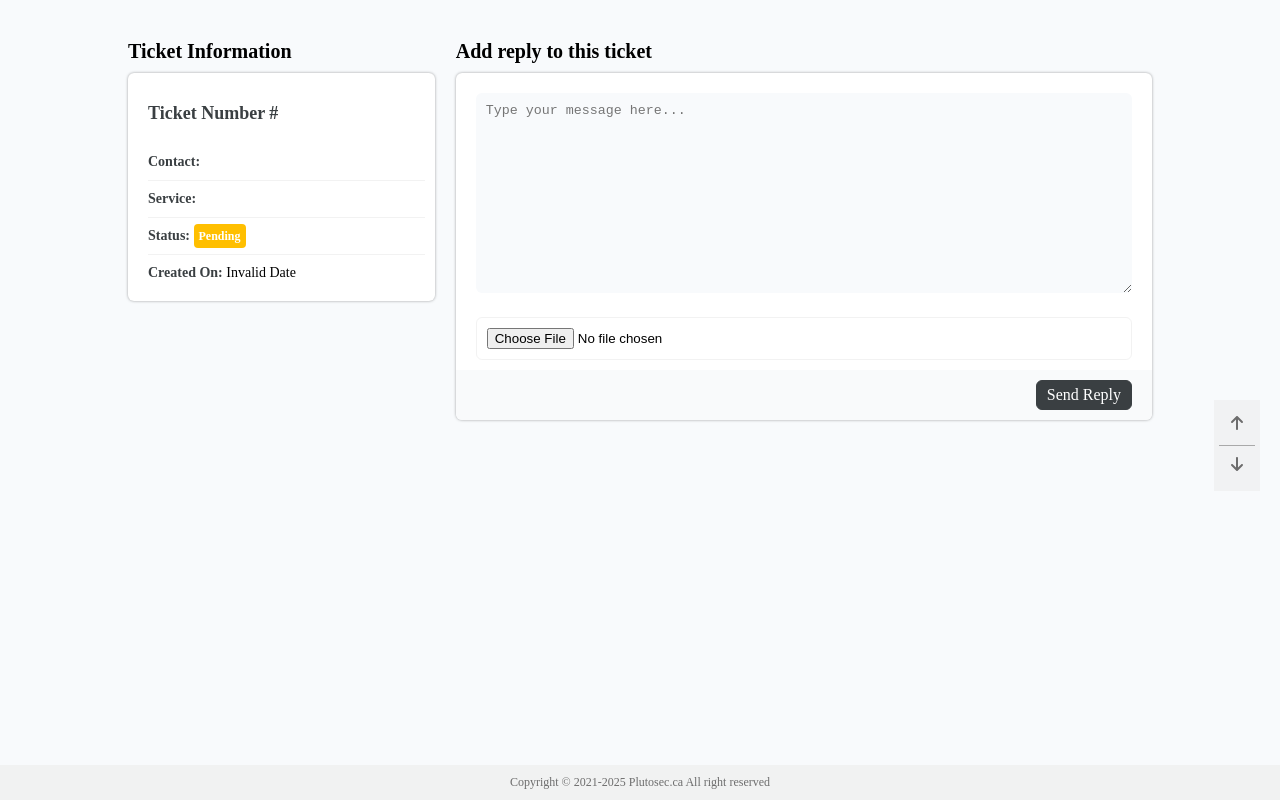
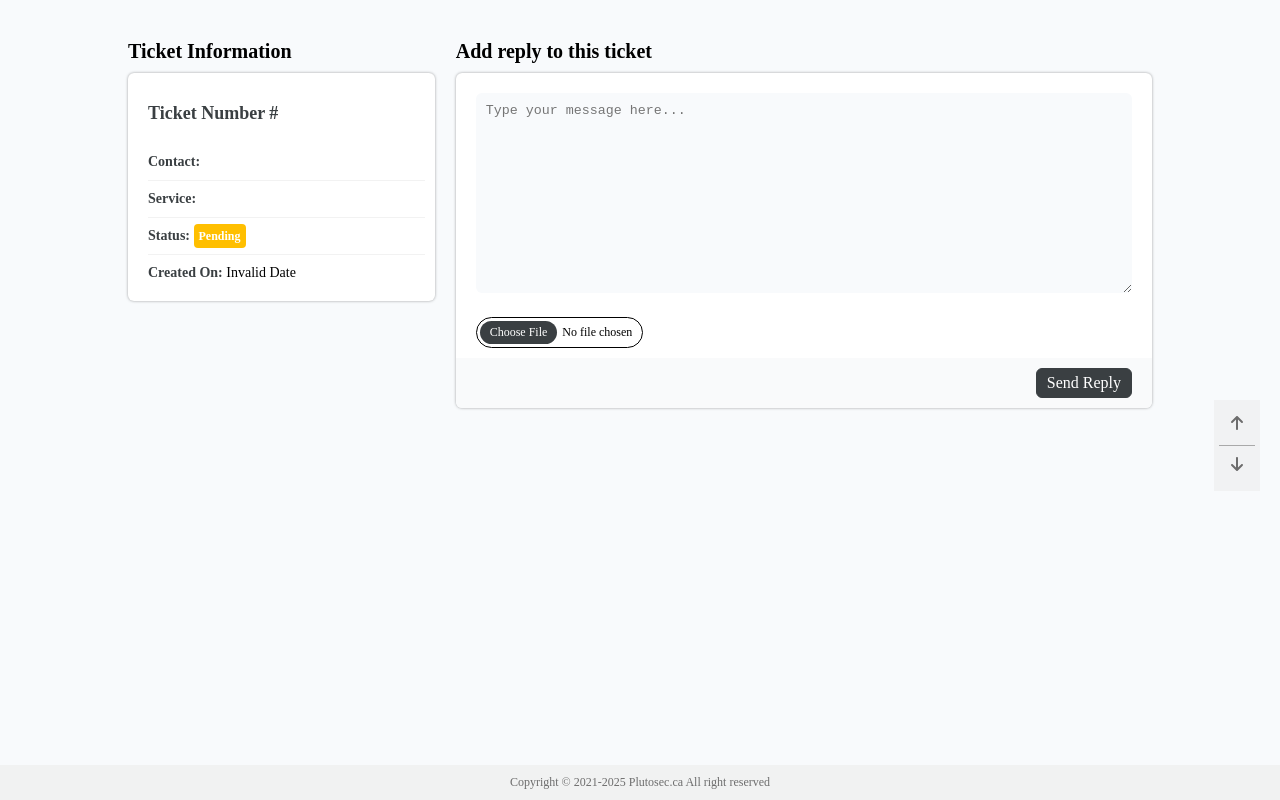
Before and after one commit to theusmansarwar/ticketing-system, a React (Create React App) app: page /ticket/1 in a window 1280 px wide. Built offline with nearby package versions, Linux system fonts and the light colour scheme; no server answers.

Commit message:
updated files

```diff
--- a/src/pages/chat/Admin.jsx
+++ b/src/pages/chat/Admin.jsx
@@ -3,12 +3,12 @@ import "./Chat.css";
 import { MdClose } from "react-icons/md";
 import FileMessage from "../../components/file/FileMessage";
 
-import { FaArrowUp, FaArrowDown  } from "react-icons/fa6";
+import { FaArrowUp, FaArrowDown } from "react-icons/fa6";
 import { useParams } from "react-router-dom";
 import { fetchTicket } from "../../DAL/fetch";
 import { formatDate } from "../../utils/formatDate";
 import { createMessage } from "../../DAL/create";
-import logo from '../../Accets/logo4.png'
+import logo from "../../Accets/logo4.png";
 import { FaChevronDown, FaChevronUp } from "react-icons/fa";
 const Admin = () => {
   const { ticket_id } = useParams();
@@ -52,13 +52,12 @@ const Admin = () => {
     scrollToBottom();
   }, [messages, ticketData]);
 
-
   const scrollToTop = () => {
-    topRef.current?.scrollIntoView({ behavior: 'smooth' });
+    topRef.current?.scrollIntoView({ behavior: "smooth" });
   };
 
   const scrollToBottom = () => {
-    bottomRef.current?.scrollIntoView({ behavior: 'smooth' });
+    bottomRef.current?.scrollIntoView({ behavior: "smooth" });
   };
   const handleFileChange = (event) => {
     const file = event.target.files[0];
@@ -122,7 +121,6 @@ const Admin = () => {
           <div ref={topRef} />
           <p className="Heading">Ticket Information</p>
           <div className="chat-header">
-
             {/* <img src={logo}/> */}
             <div className="header-left">
               <strong>Ticket Number #{ticketData?.ticketNO}</strong>
@@ -140,13 +138,13 @@ const Admin = () => {
                 <span>Status: </span>
                 <span
                   style={{
-                color:"white",
+                    color: "white",
 
                     background: ticketData?.status ? "blue" : "	#FFBF00",
                     padding: "5px",
                     minWidth: "100px",
                     borderRadius: "4px",
-                  fontSize:"12px"
+                    fontSize: "12px",
                   }}
                 >
                   {ticketData?.status ? "Answered" : "Pending"}
@@ -167,8 +165,20 @@ const Admin = () => {
               value={messageInput}
               onChange={(e) => setMessageInput(e.target.value)}
             />
-          <div className="file-input">
-            <input type="file" ref={fileInputRef} onChange={handleFileChange} />
+            <div className="file-input-wrapper">
+              <input
+                type="file"
+                id="customFile"
+                ref={fileInputRef}
+                onChange={handleFileChange}
+                style={{ display: "none" }}
+              />
+              <label htmlFor="customFile" className="custom-file-label">
+                Choose File
+              </label>
+              <span className="file-name">
+                {selectedFile ? selectedFile.name : "No file chosen"}
+              </span>
 
               {selectedFile && (
                 <div className="cancel-btn" onClick={handleRemoveFile}>
@@ -262,10 +272,16 @@ const Admin = () => {
         </div>
       </div>
       <div className="navigationbtn">
-        <div className="top-btn" onClick={scrollToTop}><FaArrowUp/></div>
-        <div className="bottom-btn" onClick={scrollToBottom}><FaArrowDown /></div>
+        <div className="top-btn" onClick={scrollToTop}>
+          <FaArrowUp />
         </div>
-     <div className="footer">Copyright © 2021-2025 Plutosec.ca All right reserved</div>
+        <div className="bottom-btn" onClick={scrollToBottom}>
+          <FaArrowDown />
+        </div>
+      </div>
+      <div className="footer">
+        Copyright © 2021-2025 Plutosec.ca All right reserved
+      </div>
     </>
   );
 };
--- a/src/pages/chat/Chat.css
+++ b/src/pages/chat/Chat.css
@@ -4,61 +4,57 @@
   justify-content: space-between;
   gap: 2%;
   padding: 0px 10%;
-
 }
 .chat-header-area {
   width: 30%;
 }
-.navigationbtn{
+.navigationbtn {
   position: fixed;
   right: 20px;
   top: 50%;
   bottom: 50%;
-background-color:rgba(237, 237, 237, 0.619) ;
+  background-color: rgba(237, 237, 237, 0.619);
   padding: 5px;
   height: fit-content;
-
 }
-.top-btn{
+.top-btn {
   padding: 10px;
-  border-bottom: 1px solid rgb(169, 169, 169) ;
+  border-bottom: 1px solid rgb(169, 169, 169);
   color: rgb(109, 109, 109);
 }
-.bottom-btn{
+.bottom-btn {
   padding: 10px;
   color: rgb(109, 109, 109);
 }
 .bottom-btn:hover,
-.top-btn:hover{
+.top-btn:hover {
   color: black;
   cursor: pointer;
 }
 
-.footer{
+.footer {
   width: 100%;
   padding: 10px;
-    background-color:rgba(237, 237, 237, 0.619);
+  background-color: rgba(237, 237, 237, 0.619);
   color: rgb(109, 109, 109);
   text-align: center;
   font-size: 12px;
   position: absolute;
   bottom: 0;
-
 }
-.chat-header{
+.chat-header {
   background-color: white;
   width: 100%;
   height: fit-content;
 
   gap: 30px;
 
-
   z-index: 5;
   padding: 10px;
   box-shadow: var(--default-box-shadow);
   border-radius: var(--default-border-radius);
 }
-.chat-header .header-left{
+.chat-header .header-left {
   width: 100%;
   text-align: left;
   margin: 20px 10px;
@@ -67,10 +63,8 @@ margin: 20px 10px;
   color: var(--background-color);
   font-size: 18px;
   font-weight: 700;
-
-
 }
-.chat-header img{
+.chat-header img {
   width: 70%;
   display: flex;
   align-self: center;
@@ -83,13 +77,12 @@ font-weight: 700;
 }
 .chat-header .header-right p {
   color: rgb(0, 0, 0);
-  font-size:14px;
+  font-size: 14px;
   padding: 10px 0px;
   border-bottom: 1px solid rgba(219, 219, 219, 0.352);
 }
-.chat-header .header-right p:last-child{
+.chat-header .header-right p:last-child {
   border: none;
-
 }
 .chat-header .header-right p span {
   color: var(--background-color);
@@ -104,7 +97,7 @@ font-weight: 700;
   align-items: center;
   margin-bottom: 40px;
 }
-.chat-send-section{
+.chat-send-section {
   width: 100%;
   margin-bottom: 20px;
   background-color: white;
@@ -120,30 +113,29 @@ font-weight: 700;
   width: calc(100% - 40px);
   padding: 10px;
   border-radius: var(--default-border-radius);
-  margin:20px;
+  margin: 20px;
 
   height: 200px;
- resize: vertical;          /* Allow vertical resize only */
-  overflow-x: hidden;        /* Hide horizontal scrollbar if any */
+  resize: vertical; /* Allow vertical resize only */
+  overflow-x: hidden; /* Hide horizontal scrollbar if any */
   box-sizing: border-box;
 }
 .chat-send-section .btn-area {
-
-  background-color:rgba(249, 250, 251);
+  background-color: rgba(249, 250, 251);
 
   padding: 10px 20px;
   border-bottom-right-radius: var(--default-border-radius);
   border-bottom-left-radius: var(--default-border-radius);
   margin-top: 10px;
 }
-.Heading{
+.Heading {
   width: 100%;
   font-size: 20px;
   margin-top: 40px;
   margin-bottom: 10px;
   font-weight: 700;
 }
-.chat-send-section .btn-area .send-btn{
+.chat-send-section .btn-area .send-btn {
   background-color: var(--background-color);
 
   width: fit-content;
@@ -161,34 +153,32 @@ font-weight: 700;
   background-color: transparent;
   cursor: pointer;
 }
-.showmore-btn-area{
+.showmore-btn-area {
   padding-top: 50px;
   margin-top: -100px;
   margin-left: -20px;
   margin-right: -20px;
   padding-bottom: 20px;
-  background:linear-gradient(to top , rgba(249, 250, 251), #f2eafa92);
+  background: linear-gradient(to top, rgba(249, 250, 251), #f2eafa92);
   display: flex;
   justify-content: center;
 }
-.showmore-btn-area.expanded{
-
+.showmore-btn-area.expanded {
   margin: 0%;
   padding: 0%;
-  background:none;
-
+  background: none;
 }
-.dropbtn{
+.dropbtn {
   display: flex;
   align-items: center;
 }
-.showmore-btn-area.closed{
+.showmore-btn-area.closed {
   padding-top: 50px;
   margin-top: -100px;
   margin-left: -20px;
   margin-right: -20px;
   padding-bottom: 20px;
-  background:linear-gradient(to top , rgba(249, 250, 251), #ffffff92);
+  background: linear-gradient(to top, rgba(249, 250, 251), #ffffff92);
   display: flex;
   justify-content: center;
 }
@@ -203,25 +193,37 @@ padding: 0%;
   z-index: 5;
   box-shadow: var(--default-box-shadow);
 
-  max-width: 100%;               /* Prevent going outside container */
-  white-space: pre-wrap;         /* Allow wrapping in <pre> */
+  max-width: 100%; /* Prevent going outside container */
+  white-space: pre-wrap; /* Allow wrapping in <pre> */
   word-wrap: break-word;
 }
-.file-input{
-  display: flex;
+
+.file-input-wrapper {
   width: calc(100% - 40px);
   margin: 0px 20px;
-   padding: 10px;
-   border-radius: var(--default-border-radius);
-   border: 1px solid rgba(219, 219, 219, 0.352);
+  display: flex;
   align-items: center;
+  gap: 5px;
+  border: 1px solid black;
+  border-radius: 25px;
+  padding: 3px 10px 3px 3px  ;
+  width: fit-content;
 }
-.file-input input{
-  width: fit-content;
-  max-width: 300px;
 
+.custom-file-label {
+  background-color: var(--background-color);
+  color: white;
+  padding: 4px 10px;
+  border-radius: 25px;
+  cursor: pointer;
+  font-size: 12px;
 }
-.cancel-btn{
+
+.file-name {
+  font-size: 12px;
+  color: black;
+}
+.cancel-btn {
   background-color: red;
   color: white;
 
@@ -233,21 +235,21 @@ padding: 0%;
   justify-content: center;
   cursor: pointer;
 }
-.message-area{
+.message-area {
   font-size: 14px;
   display: flex;
   width: 100%;
-  gap:2%
+  gap: 2%;
 }
-.message-area .sender-name{
+.message-area .sender-name {
   width: 25%;
-border-right: 2px solid rgba(219, 219, 219, 0.449) ;
+  border-right: 2px solid rgba(219, 219, 219, 0.449);
   height: fit-content;
   padding: 10px 5px;
   font-weight: 700;
   font-size: 14px;
 }
-.message-area .sender-msg{
+.message-area .sender-msg {
   width: 73%;
   padding-bottom: 20px;
   font-size: 14px;
@@ -264,14 +266,13 @@ background-color: var(--background-color2);
   color: rgb(109, 109, 109);
 
   font-size: 12px;
-  background-color:rgba(249, 250, 251);
+  background-color: rgba(249, 250, 251);
   margin-left: -20px;
   margin-right: -20px;
   padding: 10px;
   border-bottom-left-radius: var(--default-border-radius);
   border-bottom-right-radius: var(--default-border-radius);
 }
-
 
 @media (max-width: 900px) {
   .chat-container {
@@ -280,9 +281,8 @@ background-color: var(--background-color2);
     flex-direction: column;
     justify-content: flex-start;
     padding: 0px 2%;
-
   }
-  .Heading{
+  .Heading {
     width: 100%;
     font-size: 20px;
     margin-top: 30px;
@@ -290,33 +290,28 @@ margin-bottom: 10px;
     font-weight: 700;
     text-align: center;
   }
-  .message-area{
+  .message-area {
     flex-direction: column;
-
   }
   .chat-send-section textarea {
-
     width: 94%;
 
-  margin:3%;
+    margin: 3%;
     margin-bottom: 0%;
     height: 100px;
-
   }
-.message-area .sender-name{
+  .message-area .sender-name {
     width: 100%;
     border-right: none;
     margin-bottom: 10px;
     padding-top: 0%;
-border-bottom: 2px solid rgba(219, 219, 219, 0.449) ;
-
+    border-bottom: 2px solid rgba(219, 219, 219, 0.449);
   }
-.message-area .sender-msg{
-width:100%;
+  .message-area .sender-msg {
+    width: 100%;
     padding-bottom: 20px;
-
   }
-.chat-header-area{
+  .chat-header-area {
     width: 100%;
   }
   .chat-header {
@@ -336,7 +331,7 @@ padding-bottom: 20px;
     padding-top: 0%;
     border: none;
   }
-.chat-header .header-left{
+  .chat-header .header-left {
     width: 100%;
     text-align: center;
     margin-top: 10px;
@@ -347,7 +342,6 @@ margin-bottom: 0%;
     margin-top: 0px;
   }
 
-
   .file-name {
     max-width: 80%;
   }
@@ -356,19 +350,16 @@ margin-top: 0px;
     margin: 3%;
     margin-bottom: 0%;
   }
-  .file-input input{
+  .file-input input {
     width: fit-content;
     max-width: 250px;
-
-
   }
 
   .bottom-btn,
-.top-btn{
+  .top-btn {
     padding: 5px;
   }
-.navigationbtn{
+  .navigationbtn {
     display: none;
-
   }
 }
--- a/src/pages/chat/Chat.jsx
+++ b/src/pages/chat/Chat.jsx
@@ -167,12 +167,20 @@ const Chat = () => {
               value={messageInput}
               onChange={(e) => setMessageInput(e.target.value)}
             />
-            <div className="file-input">
+            <div className="file-input-wrapper">
               <input
                 type="file"
+                id="customFile"
                 ref={fileInputRef}
                 onChange={handleFileChange}
+                style={{ display: "none" }}
               />
+              <label htmlFor="customFile" className="custom-file-label">
+                Choose File
+              </label>
+              <span className="file-name">
+                {selectedFile ? selectedFile.name : "No file chosen"}
+              </span>
 
               {selectedFile && (
                 <div className="cancel-btn" onClick={handleRemoveFile}>
@@ -180,6 +188,7 @@ const Chat = () => {
                 </div>
               )}
             </div>
+
             <div className="btn-area">
               <div
                 className={`send-btn ${isSending ? "disabled" : ""}`}
```
Lines whose indentation alone changed are shown as unchanged.
